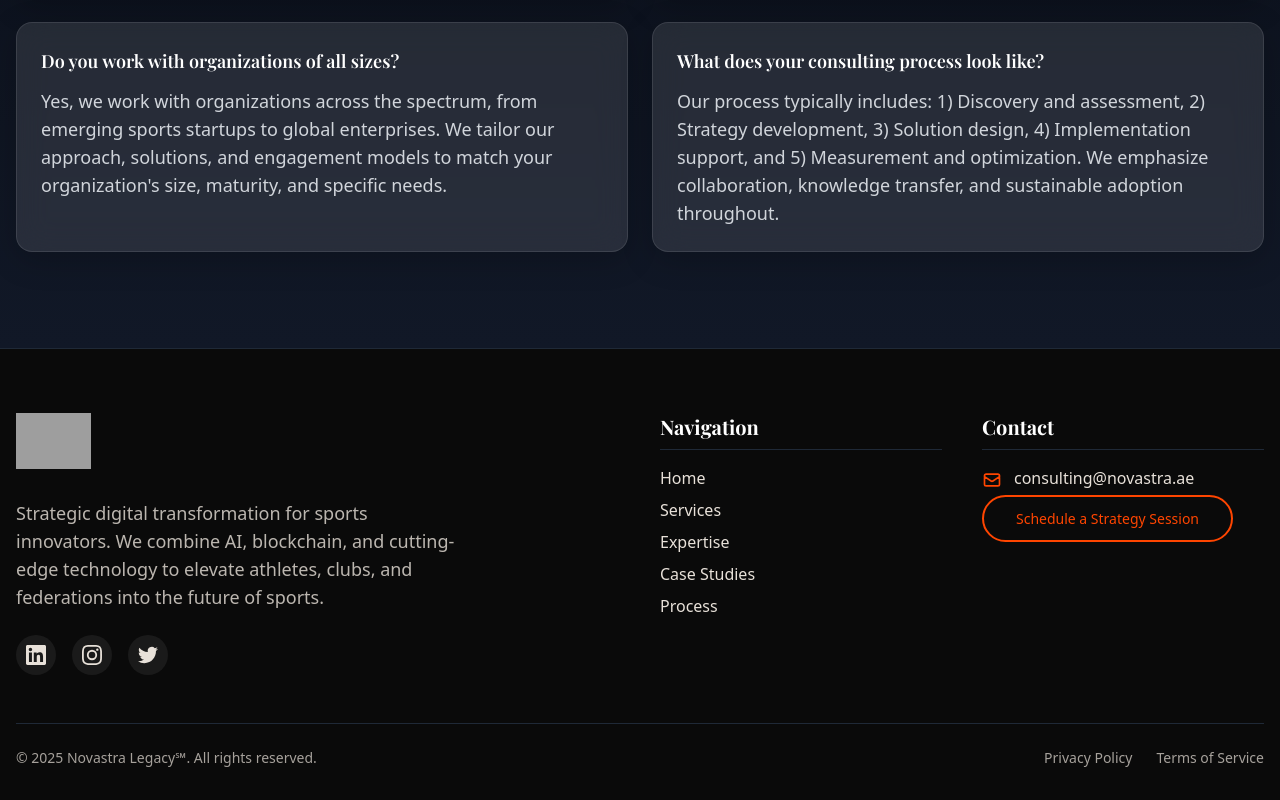
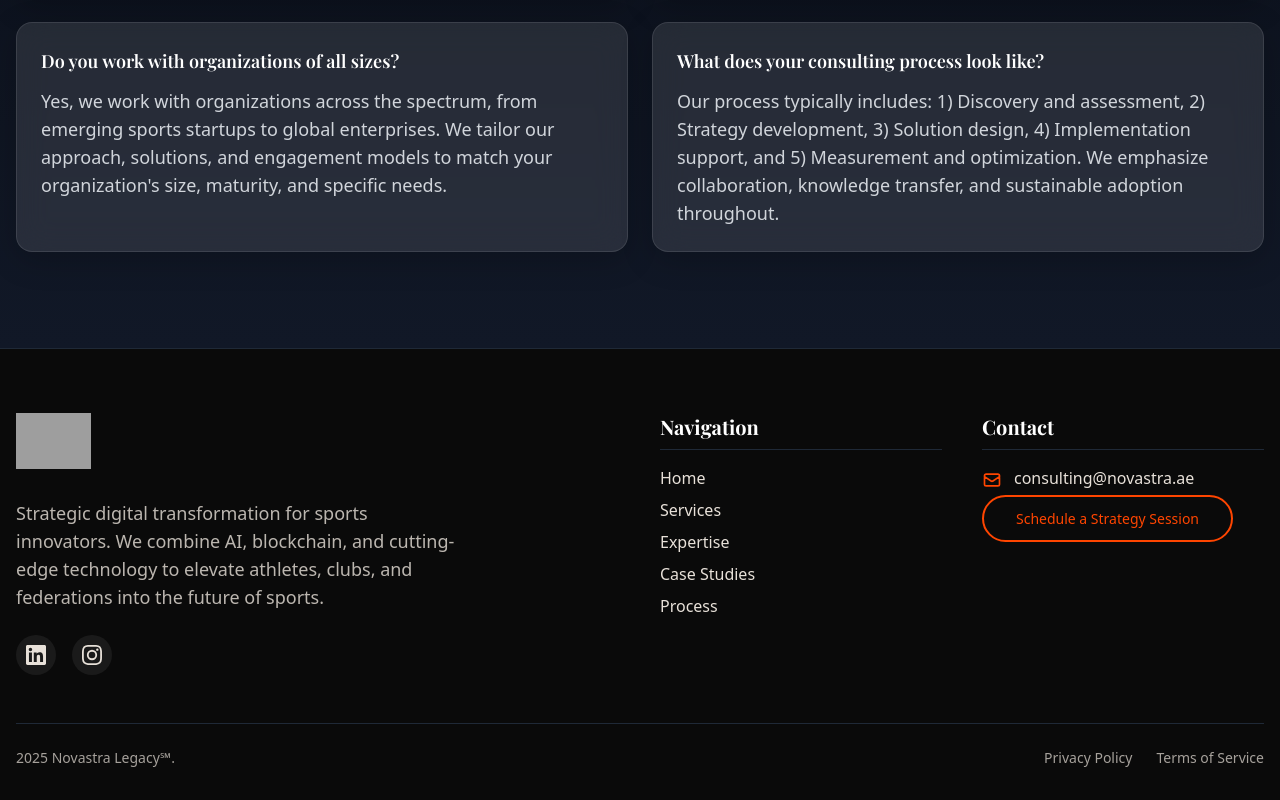
Before and after one commit to rafaca5tro/novastralegacy, a Next.js app: page / in a window 1280 px wide. Shown: the part 10596-11396 px from the top of the page. Built offline with nearby package versions, Linux system fonts and the light colour scheme; grey boxes are pictures that could not be loaded; a web font is replaced by a local one.

Commit message:
Fix minor improvements

```diff
--- a/components/layout/Footer.tsx
+++ b/components/layout/Footer.tsx
@@ -78,17 +78,6 @@
                   <path d="M12 2.163c3.204 0 3.584.012 4.85.07 3.252.148 4.771 1.691 4.919 4.919.058 1.265.069 1.645.069 4.849 0 3.205-.012 3.584-.069 4.849-.149 3.225-1.664 4.771-4.919 4.919-1.266.058-1.644.07-4.85.07-3.204 0-3.584-.012-4.849-.07-3.26-.149-4.771-1.699-4.919-4.92-.058-1.265-.07-1.644-.07-4.849 0-3.204.013-3.583.07-4.849.149-3.227 1.664-4.771 4.919-4.919 1.266-.057 1.645-.069 4.849-.069zM12 0C8.741 0 8.333.014 7.053.072 2.695.272.273 2.69.073 7.052.014 8.333 0 8.741 0 12c0 3.259.014 3.668.072 4.948.2 4.358 2.618 6.78 6.98 6.98C8.333 23.986 8.741 24 12 24c3.259 0 3.668-.014 4.948-.072 4.354-.2 6.782-2.618 6.979-6.98.059-1.28.073-1.689.073-4.948 0-3.259-.014-3.667-.072-4.947-.196-4.354-2.617-6.78-6.979-6.98C15.668.014 15.259 0 12 0zm0 5.838a6.162 6.162 0 100 12.324 6.162 6.162 0 000-12.324zM12 16a4 4 0 110-8 4 4 0 010 8zm6.406-11.845a1.44 1.44 0 100 2.881 1.44 1.44 0 000-2.881z"/>
                 </svg>
               </a>
-              <a
-                href="https://twitter.com/novastralegacy"
-                target="_blank"
-                rel="noopener noreferrer"
-                className="w-10 h-10 rounded-full bg-novastra-dark-gray flex items-center justify-center hover:bg-novastra-orange transition-colors duration-300"
-                aria-label="Novastra Legacy on Twitter"
-              >
-                <svg className="w-5 h-5 text-novastra-beige" fill="currentColor" viewBox="0 0 24 24">
-                  <path d="M23.953 4.57a10 10 0 01-2.825.775 4.958 4.958 0 002.163-2.723c-.951.555-2.005.959-3.127 1.184a4.92 4.92 0 00-8.384 4.482C7.69 8.095 4.067 6.13 1.64 3.162a4.822 4.822 0 00-.666 2.475c0 1.71.87 3.213 2.188 4.096a4.904 4.904 0 01-2.228-.616v.06a4.923 4.923 0 003.946 4.827 4.996 4.996 0 01-2.212.085 4.936 4.936 0 004.604 3.417 9.867 9.867 0 01-6.102 2.105c-.39 0-.779-.023-1.17-.067a13.995 13.995 0 007.557 2.209c9.053 0 13.998-7.496 13.998-13.985 0-.21 0-.42-.015-.63A9.935 9.935 0 0024 4.59z"/>
-                </svg>
-              </a>
             </div>
           </motion.div>
 
@@ -153,7 +142,7 @@
           className="mt-12 pt-6 border-t border-gray-800 flex flex-col md:flex-row justify-between items-center"
         >
           <p className="text-sm text-novastra-beige opacity-70">
-            &copy; {currentYear} Novastra Legacy℠. All rights reserved.
+             {currentYear} Novastra Legacy℠.
           </p>
           <div className="flex space-x-6 mt-4 md:mt-0">
             <Link href="/privacy-policy" className="text-sm text-novastra-beige opacity-70 hover:text-novastra-orange hover:opacity-100 transition-colors duration-300">
```
